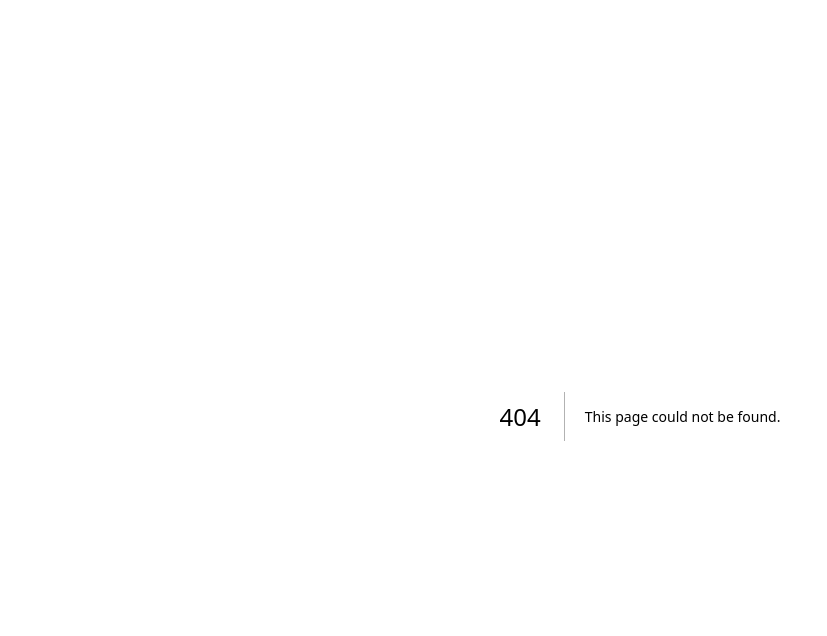
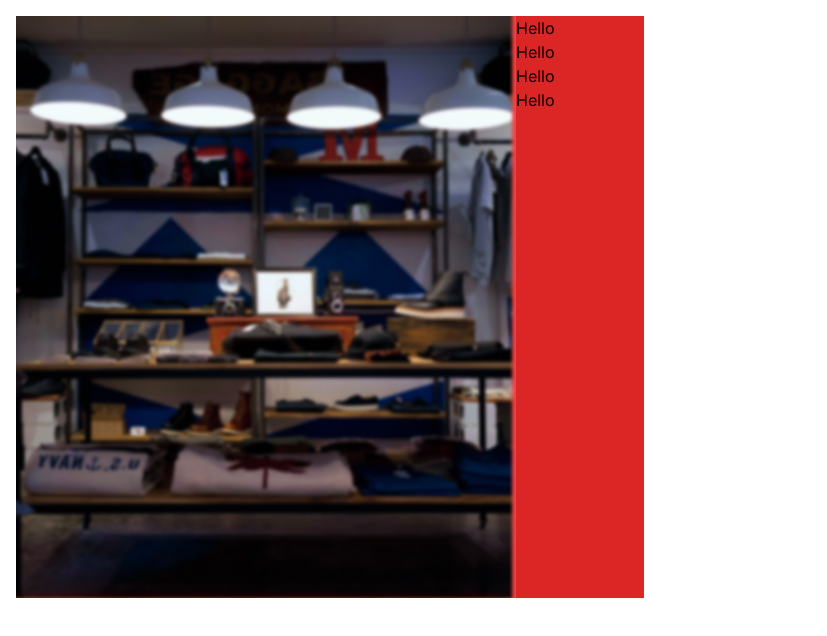
Before and after one commit to Hashaam-ejaz/NextFyp, a Next.js app: page /login in a window 1280 px wide. Before the commit this address had no page. Shown: the top 636 px of the page, without its empty margins (0-827 px from the left). Built offline with nearby package versions, Linux system fonts and the light colour scheme.

Commit message:
inital work on Login

```diff
--- /dev/null
+++ b/app/login/page.tsx
@@ -0,0 +1,28 @@
+import React from "react";
+import Image from "next/image";
+
+import homepageRect from "../../public/homepageRect.png";
+
+const Login = () => {
+  return (
+    <div className="flex flex-row">
+      <div className="bg-red-500 min-h-32 min-w-32">
+        <Image
+          src={homepageRect}
+          width={500}
+          height={500}
+          alt="Picture of the author"
+        />
+      </div>
+
+      <div className="bg-red-600 min-w-32 min-h-32 flex flex-col">
+        <div className="flex">Hello</div>
+        <div className="flex">Hello</div>
+        <div className="flex">Hello</div>
+        <div className="flex">Hello</div>
+      </div>
+    </div>
+  );
+};
+
+export default Login;
```
Also changed, not shown: public/homepageRect.png (added).
